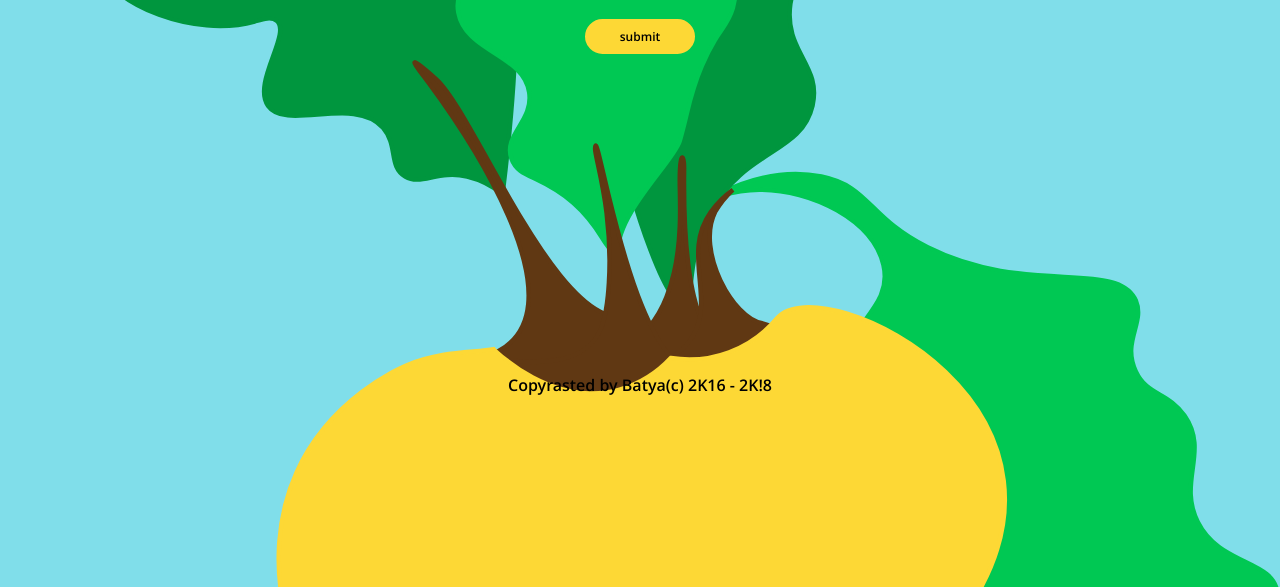
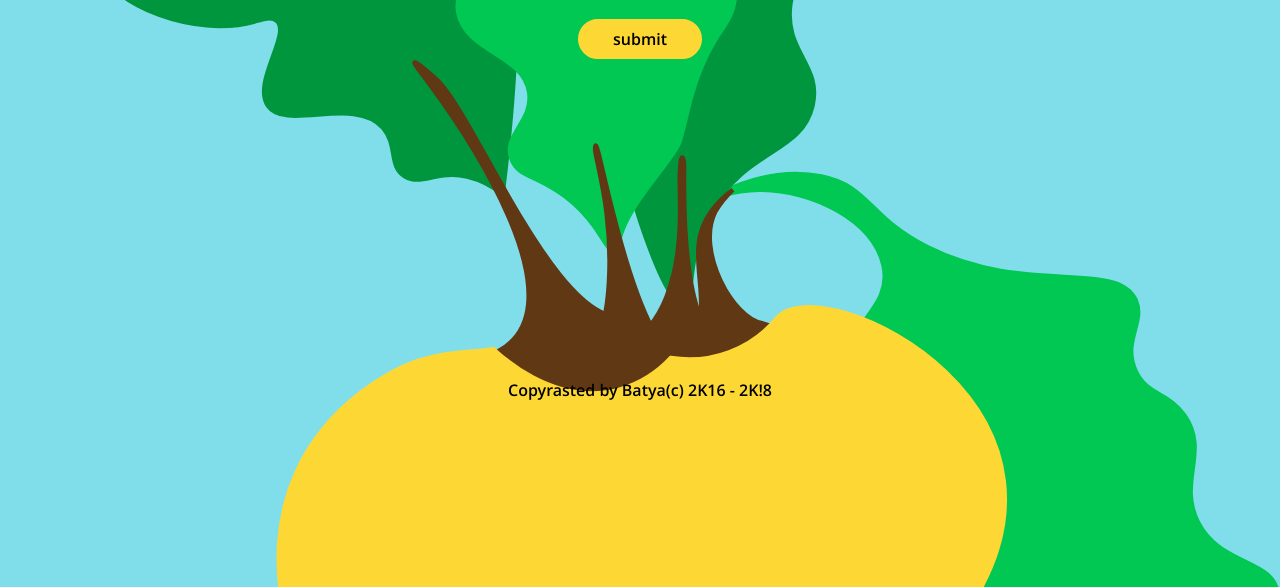
Before and after one commit to pereb4ik/pereb4ik.github.io, a plain HTML site: page index.html in a window 1280 px wide. Shown: the part 213-800 px from the top of the page. Drawn offline with Linux system fonts and the light colour scheme.

Commit message:
Update style.css

```diff
--- a/style.css
+++ b/style.css
@@ -1 +1,57 @@
-body,button{font:600 1rem 'Open Sans',Arial}body{background:#80deea url(newrepkah.svg) no-repeat center fixed;background-size:cover}header{font:400 5rem 'Open Sans',Arial}button,input{font:600 .75rem 'Open Sans',Arial;padding:.1rem .2rem .1rem .5rem;border-radius:100px;border:0;outline:0}button{background-color:#fdd835;border:solid #fdd835;padding:.4rem 2rem;cursor:pointer;user-select:none;-webkit-user-select:none;transition-duration:.3s}button:hover{background-color:#ffeb3b;border-color:#ffeb3b}button:active{background-color:#fbc02d;border-color:#fbc02d}a{text-decoration:none;color:#000}@font-face{font-family:'Open Sans';font-style:normal;font-weight:400;src:local('Open Sans Regular'),local('OpenSans-Regular'),url(400latin.woff2) format('woff2');unicode-range:U+0000-00FF,U+0131,U+0152-0153,U+02BB-02BC,U+02C6,U+02DA,U+02DC,U+2000-206F,U+2074,U+20AC,U+2122,U+2191,U+2193,U+2212,U+2215,U+FEFF,U+FFFD}@font-face{font-family:'Open Sans';font-style:normal;font-weight:600;src:local('Open Sans SemiBold'),local('OpenSans-SemiBold'),url(400cyril.woff2) format('woff2');unicode-range:U+0400-045F,U+0490-0491,U+04B0-04B1,U+2116}@font-face{font-family:'Open Sans';font-style:normal;font-weight:600;src:local('Open Sans SemiBold'),local('OpenSans-SemiBold'),url(600latin.woff2) format('woff2');unicode-range:U+0000-00FF,U+0131,U+0152-0153,U+02BB-02BC,U+02C6,U+02DA,U+02DC,U+2000-206F,U+2074,U+20AC,U+2122,U+2191,U+2193,U+2212,U+2215,U+FEFF,U+FFFD}
+body {
+  background: #80DEEA  url("newrepkah.svg") no-repeat center fixed;
+  background-size: cover;
+  font: 600 1rem 'Open Sans', Arial;
+}
+header {
+  font: 400 5rem 'Open Sans', Arial;
+}
+input {
+  font: 600 0.75rem 'Open Sans',Arial;
+  padding: 0.1rem 0.2rem 0.1rem 0.5rem;
+  border-radius:100px;
+  border: none;
+  outline: none;
+}
+button {
+  font: 600 1rem 'Open Sans', Arial;
+  background-color: #fdd835;
+  border: solid #fdd835;
+  outline: none;
+  border-radius:100px;
+  padding:0.4rem 2rem;
+  cursor: pointer;
+  user-select: none;
+  -webkit-user-select: none;
+  transition-duration: 0.3s;
+}
+button:hover {
+  background-color: #FFEB3B;
+  border-color: #FFEB3B;
+}
+button:active {
+  background-color: #FBC02D;
+  border-color: #FBC02D;
+}
+a{text-decoration: none; color: black;}
+@font-face {
+  font-family: 'Open Sans';
+  font-style: normal;
+  font-weight: 400;
+  src: local('Open Sans Regular'), local('OpenSans-Regular'), url(400latin.woff2) format('woff2');
+  unicode-range: U+0000-00FF, U+0131, U+0152-0153, U+02BB-02BC, U+02C6, U+02DA, U+02DC, U+2000-206F, U+2074, U+20AC, U+2122, U+2191, U+2193, U+2212, U+2215, U+FEFF, U+FFFD;
+}
+@font-face {
+  font-family: 'Open Sans';
+  font-style: normal;
+  font-weight: 600;
+  src: local('Open Sans SemiBold'), local('OpenSans-SemiBold'), url(400cyril.woff2) format('woff2');
+  unicode-range: U+0400-045F, U+0490-0491, U+04B0-04B1, U+2116;
+}
+@font-face {
+  font-family: 'Open Sans';
+  font-style: normal;
+  font-weight: 600;
+  src: local('Open Sans SemiBold'), local('OpenSans-SemiBold'), url(600latin.woff2) format('woff2');
+  unicode-range: U+0000-00FF, U+0131, U+0152-0153, U+02BB-02BC, U+02C6, U+02DA, U+02DC, U+2000-206F, U+2074, U+20AC, U+2122, U+2191, U+2193, U+2212, U+2215, U+FEFF, U+FFFD;
+}
```
